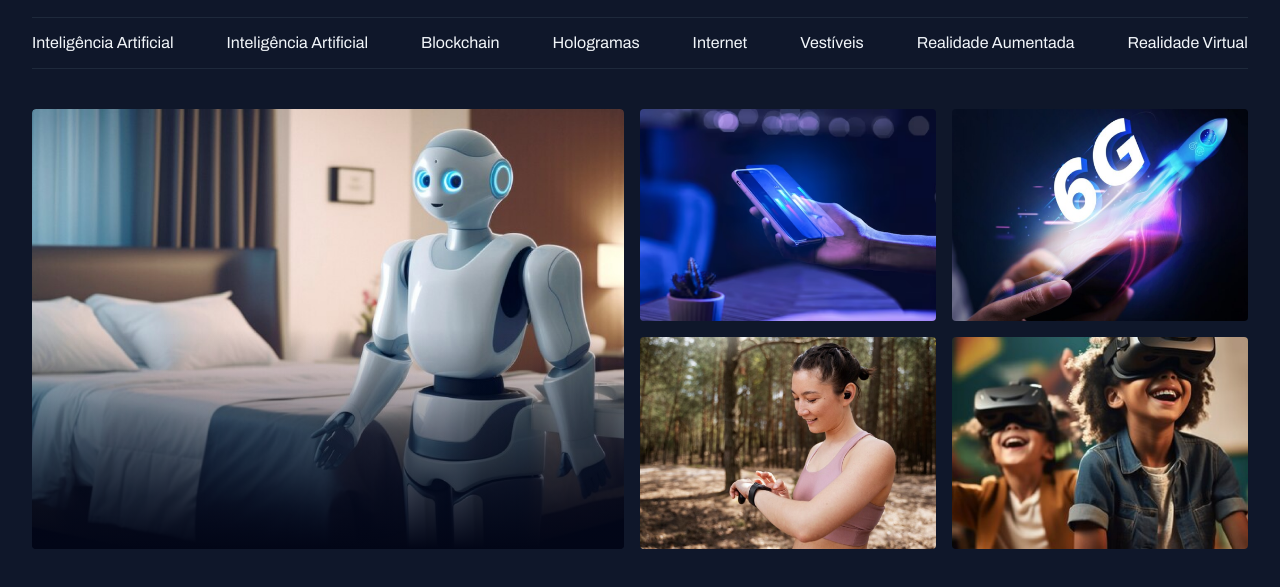
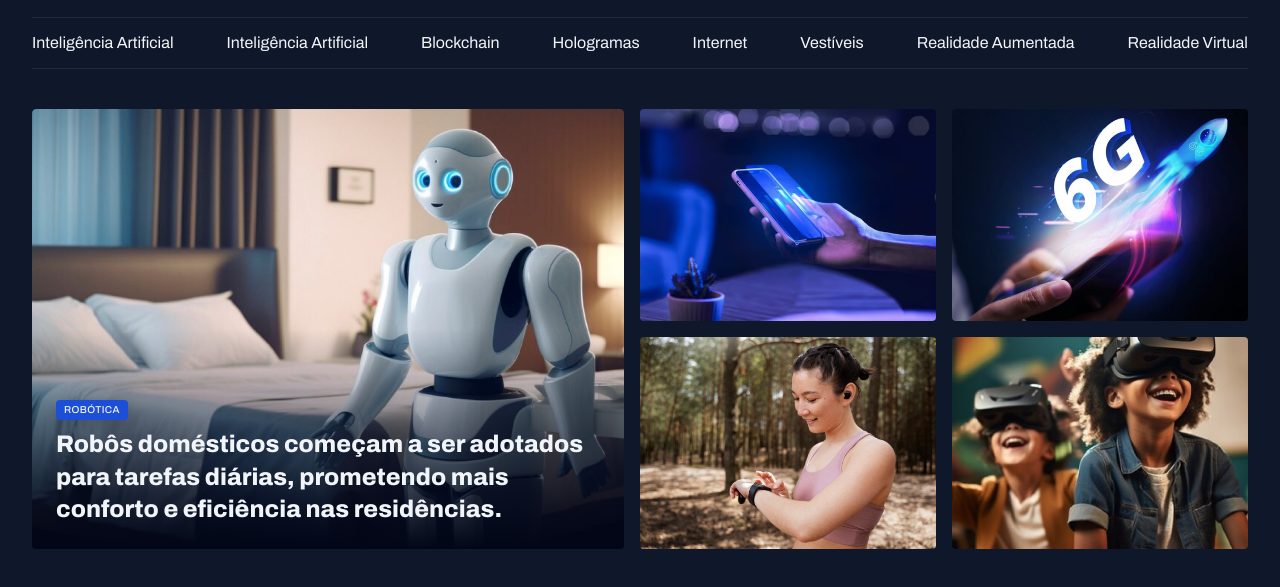
Before and after one commit to BrenonDev/tech-news, a plain HTML site: page index.html in a window 1280 px wide. Shown: the part 55-642 px from the top of the page. Drawn offline with Linux system fonts and the light colour scheme.

Commit message:
ajuste do conteúdo do card

```diff
--- a/index.html
+++ b/index.html
@@ -39,9 +39,15 @@
     </header>
     <main class="grid container">
         <section id="featured" class="grid grid-flow-column gap-16">
-            <div class="card">
+            <figure class="card">
                 <img src="assets/images/Image 01.png" alt="">
-            </div>
+                <figcaption>
+                    <span class="content-tag">Robótica</span>
+                    <h1 class="text-2xl">
+                        Robôs domésticos começam a ser adotados para tarefas diárias, prometendo mais conforto e eficiência nas residências.
+                    </h1>
+                </figcaption>
+            </figure>
             <div class="grid grid-2-columns gap-16">
                 <div>
                     <img src="assets/images/Image 02.png" alt="">
--- a/styles/global.css
+++ b/styles/global.css
@@ -55,3 +55,15 @@ img {
 main {
     margin-top: 40px;
 }
+
+.content-tag {
+    display: inline-block;
+    background-color: var(--brand-color-dark);
+    padding: 4px 8px;
+    border-radius: 4px;
+    font: 500 10px/120% var(--font-family);
+    text-transform: uppercase;
+    letter-spacing: 0.04em;
+    color: var(--text-color-primary);
+    box-shadow: 0px 4px 16px rgba(2, 6, 23, 0.251);
+}
--- a/styles/sections.css
+++ b/styles/sections.css
@@ -16,5 +16,15 @@
             top: 50%;
             background: linear-gradient(180deg, transparent 0%, #020617 100%);
         }
+
+        figcaption {
+            position: absolute;
+            bottom: 0;
+            margin: 24px;
+
+            h1 {
+                margin-top: 8px;
+            }
+        }
     }
 }
--- a/styles/utility.css
+++ b/styles/utility.css
@@ -13,3 +13,19 @@
 .gap-16 {
     gap: 16px;
 }
+
+.text-2xl {
+    font: var(--h1);
+}
+
+.text-xl {
+    font: var(--h2);
+}
+
+.text-lg {
+    font: var(--h3);
+}
+
+.text-sm {
+    font: var(--text-sm);
+}
```
